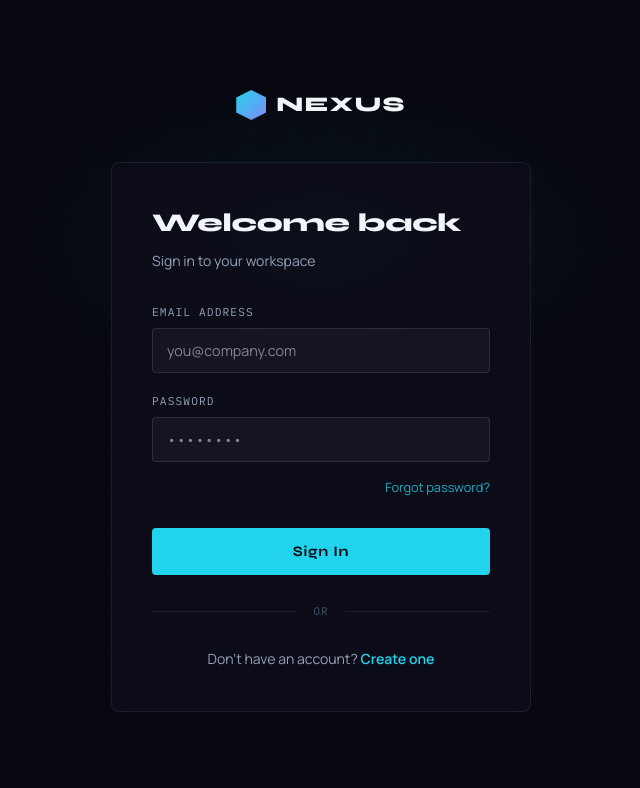
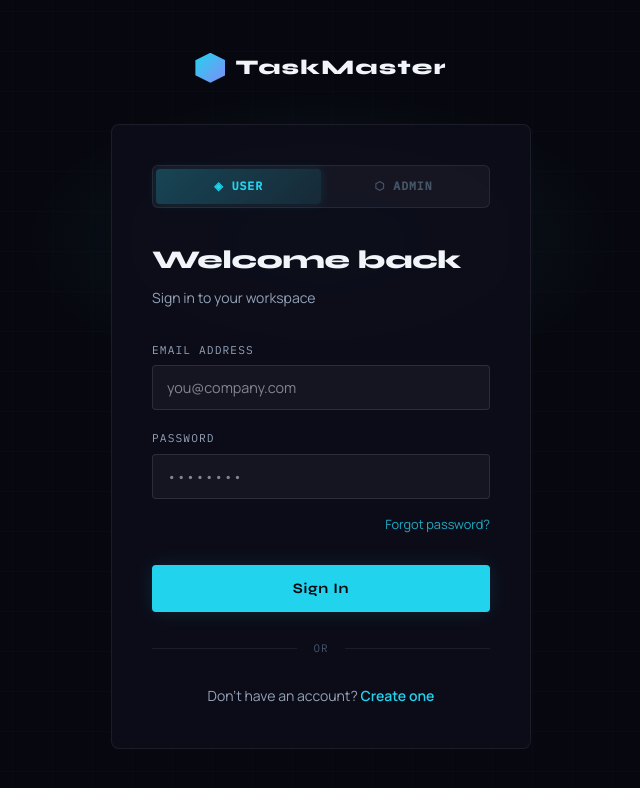
Before and after one commit to CTSE-TaskManagementSystem-2026/frontend-service, a Next.js app: page /login in a window 1280 px wide. Shown: the top 788 px of the page, without its empty margins (319-959 px from the left). Built offline with nearby package versions, Linux system fonts and the light colour scheme.

Commit message:
Feat(Added admin, user login and user register via auth-service endpoints)

```diff
--- a/app/login/page.tsx
+++ b/app/login/page.tsx
@@ -3,7 +3,10 @@
 import { useState } from 'react';
 import Link from 'next/link';
 
+type Role = 'user' | 'admin';
+
 export default function LoginPage() {
+  const [role, setRole] = useState<Role>('user');
   const [form, setForm] = useState({ email: '', password: '' });
   const [loading, setLoading] = useState(false);
   const [error, setError] = useState('');
@@ -17,22 +20,42 @@ export default function LoginPage() {
     setError('');
     setLoading(true);
     try {
-      // POST to auth-service
-      const res = await fetch(`${process.env.NEXT_PUBLIC_AUTH_SERVICE_URL}/auth/login`, {
+      // Both user and admin login go through the same auth-service login endpoint.
+      // The auth-service returns a role field in the response; we use it to redirect.
+      const res = await fetch('/api/auth', {
         method: 'POST',
         headers: { 'Content-Type': 'application/json' },
-        body: JSON.stringify(form),
+        body: JSON.stringify({ action: 'login', email: form.email, password: form.password }),
       });
-      if (!res.ok) throw new Error('Invalid credentials');
+
       const data = await res.json();
-      localStorage.setItem('token', data.accessToken);
-      window.location.href = '/dashboard';
+      if (!res.ok) throw new Error(data.message || 'Login failed');
+
+      // Validate that the returned role matches what the user selected
+      if (data.role !== role) {
+        throw new Error(
+          role === 'admin'
+            ? 'Access denied. This account does not have admin privileges.'
+            : 'Please use the Admin login for this account.'
+        );
+      }
+
+      // Persist auth data
+      localStorage.setItem('token', data.token);
+      localStorage.setItem('role', data.role);
+      localStorage.setItem('name', data.name);
+      localStorage.setItem('email', data.email);
+
+      // Route based on role
+      window.location.href = data.role === 'admin' ? '/admin' : '/dashboard';
     } catch (err: any) {
       setError(err.message || 'Login failed');
     } finally {
       setLoading(false);
     }
   };
+
+  const isAdmin = role === 'admin';
 
   return (
     <div
@@ -58,19 +81,15 @@ export default function LoginPage() {
           transform: 'translate(-50%, -50%)',
           width: '600px',
           height: '300px',
-          background: 'radial-gradient(ellipse, rgba(34,211,238,0.08) 0%, transparent 70%)',
+          background: isAdmin
+            ? 'radial-gradient(ellipse, rgba(129,140,248,0.1) 0%, transparent 70%)'
+            : 'radial-gradient(ellipse, rgba(34,211,238,0.08) 0%, transparent 70%)',
           pointerEvents: 'none',
+          transition: 'background 0.4s',
         }}
       />
 
-      <div
-        style={{
-          position: 'relative',
-          zIndex: 1,
-          width: '100%',
-          maxWidth: '420px',
-        }}
-      >
+      <div style={{ position: 'relative', zIndex: 1, width: '100%', maxWidth: '420px' }}>
         {/* Logo */}
         <Link
           href="/"
@@ -100,7 +119,7 @@ export default function LoginPage() {
               color: 'var(--text-primary)',
             }}
           >
-            NEXUS
+            TaskMaster
           </span>
         </Link>
 
@@ -109,6 +128,59 @@ export default function LoginPage() {
           className="glass-card"
           style={{ borderRadius: '8px', padding: '2.5rem', background: 'rgba(13,14,26,0.85)' }}
         >
+          {/* Role toggle */}
+          <div
+            style={{
+              display: 'flex',
+              background: 'rgba(255,255,255,0.04)',
+              border: '1px solid rgba(255,255,255,0.08)',
+              borderRadius: '6px',
+              padding: '3px',
+              marginBottom: '2rem',
+            }}
+          >
+            {(['user', 'admin'] as Role[]).map((r) => (
+              <button
+                key={r}
+                onClick={() => { setRole(r); setError(''); }}
+                style={{
+                  flex: 1,
+                  padding: '8px',
+                  border: 'none',
+                  borderRadius: '4px',
+                  fontFamily: 'var(--font-mono)',
+                  fontSize: '0.72rem',
+                  fontWeight: 700,
+                  letterSpacing: '0.08em',
+                  textTransform: 'uppercase',
+                  cursor: 'pointer',
+                  transition: 'all 0.2s',
+                  background:
+                    role === r
+                      ? r === 'admin'
+                        ? 'linear-gradient(135deg, rgba(129,140,248,0.25), rgba(129,140,248,0.1))'
+                        : 'linear-gradient(135deg, rgba(34,211,238,0.25), rgba(34,211,238,0.1))'
+                      : 'transparent',
+                  color:
+                    role === r
+                      ? r === 'admin'
+                        ? '#818CF8'
+                        : '#22D3EE'
+                      : 'var(--text-muted)',
+                  boxShadow:
+                    role === r
+                      ? r === 'admin'
+                        ? '0 0 12px rgba(129,140,248,0.15)'
+                        : '0 0 12px rgba(34,211,238,0.12)'
+                      : 'none',
+                }}
+              >
+                {r === 'admin' ? '⬡ Admin' : '◈ User'}
+              </button>
+            ))}
+          </div>
+
+          {/* Heading */}
           <div style={{ marginBottom: '2rem' }}>
             <h1
               style={{
@@ -120,13 +192,14 @@ export default function LoginPage() {
                 marginBottom: '0.4rem',
               }}
             >
-              Welcome back
+              {isAdmin ? 'Admin access' : 'Welcome back'}
             </h1>
             <p style={{ fontFamily: 'var(--font-body)', fontSize: '0.875rem', color: 'var(--text-secondary)' }}>
-              Sign in to your workspace
+              {isAdmin ? 'Sign in with your administrator credentials' : 'Sign in to your workspace'}
             </p>
           </div>
 
+          {/* Error */}
           {error && (
             <div
               style={{
@@ -150,11 +223,15 @@ export default function LoginPage() {
             <label style={labelStyle}>Email address</label>
             <input
               type="email"
-              placeholder="you@company.com"
+              placeholder={isAdmin ? 'admin@company.com' : 'you@company.com'}
               value={form.email}
               onChange={(e) => setForm({ ...form, email: e.target.value })}
               style={inputStyle}
-              onFocus={(e) => (e.currentTarget.style.borderColor = 'rgba(34,211,238,0.5)')}
+              onFocus={(e) =>
+                (e.currentTarget.style.borderColor = isAdmin
+                  ? 'rgba(129,140,248,0.5)'
+                  : 'rgba(34,211,238,0.5)')
+              }
               onBlur={(e) => (e.currentTarget.style.borderColor = 'rgba(255,255,255,0.1)')}
             />
           </div>
@@ -168,12 +245,17 @@ export default function LoginPage() {
               value={form.password}
               onChange={(e) => setForm({ ...form, password: e.target.value })}
               style={inputStyle}
-              onFocus={(e) => (e.currentTarget.style.borderColor = 'rgba(34,211,238,0.5)')}
+              onFocus={(e) =>
+                (e.currentTarget.style.borderColor = isAdmin
+                  ? 'rgba(129,140,248,0.5)'
+                  : 'rgba(34,211,238,0.5)')
+              }
               onBlur={(e) => (e.currentTarget.style.borderColor = 'rgba(255,255,255,0.1)')}
             />
           </div>
 
-          {/* Forgot */}
+          {/* Forgot password (user only) */}
+          {!isAdmin && (
             <div style={{ textAlign: 'right', marginBottom: '1.75rem' }}>
               <Link
                 href="/forgot-password"
@@ -188,6 +270,7 @@ export default function LoginPage() {
                 Forgot password?
               </Link>
             </div>
+          )}
 
           {/* Submit */}
           <button
@@ -195,25 +278,33 @@ export default function LoginPage() {
             disabled={loading}
             style={{
               width: '100%',
+              marginTop: isAdmin ? '1.75rem' : '0',
               padding: '12px',
-              background: loading ? 'rgba(34,211,238,0.5)' : 'var(--accent-cyan)',
+              background: loading
+                ? 'rgba(34,211,238,0.4)'
+                : isAdmin
+                ? 'linear-gradient(135deg, #818CF8, #6366F1)'
+                : 'var(--accent-cyan)',
               border: 'none',
               borderRadius: '4px',
               fontFamily: 'var(--font-display)',
               fontWeight: 700,
               fontSize: '0.9rem',
               letterSpacing: '0.05em',
-              color: '#07080F',
+              color: isAdmin ? '#fff' : '#07080F',
               cursor: loading ? 'not-allowed' : 'pointer',
               transition: 'opacity 0.2s, transform 0.2s',
+              boxShadow: isAdmin ? '0 0 20px rgba(129,140,248,0.2)' : '0 0 20px rgba(34,211,238,0.12)',
             }}
             onMouseEnter={(e) => { if (!loading) e.currentTarget.style.opacity = '0.88'; }}
             onMouseLeave={(e) => { e.currentTarget.style.opacity = '1'; }}
           >
-            {loading ? 'Signing in…' : 'Sign In'}
+            {loading ? 'Signing in…' : isAdmin ? 'Sign In as Admin' : 'Sign In'}
           </button>
 
-          {/* Divider */}
+          {/* Divider + Sign-up (user only) */}
+          {!isAdmin && (
+            <>
               <div
                 style={{
                   display: 'flex',
@@ -223,27 +314,20 @@ export default function LoginPage() {
                 }}
               >
                 <div style={{ flex: 1, height: '1px', background: 'rgba(255,255,255,0.07)' }} />
-            <span style={{ fontFamily: 'var(--font-mono)', fontSize: '0.68rem', color: 'var(--text-muted)', letterSpacing: '0.1em' }}>OR</span>
+                <span style={{ fontFamily: 'var(--font-mono)', fontSize: '0.68rem', color: 'var(--text-muted)', letterSpacing: '0.1em' }}>
+                  OR
+                </span>
                 <div style={{ flex: 1, height: '1px', background: 'rgba(255,255,255,0.07)' }} />
               </div>
 
-          {/* Sign up link */}
-          <p
-            style={{
-              textAlign: 'center',
-              fontFamily: 'var(--font-body)',
-              fontSize: '0.875rem',
-              color: 'var(--text-secondary)',
-            }}
-          >
+              <p style={{ textAlign: 'center', fontFamily: 'var(--font-body)', fontSize: '0.875rem', color: 'var(--text-secondary)' }}>
                 Don&apos;t have an account?{' '}
-            <Link
-              href="/signup"
-              style={{ color: 'var(--accent-cyan)', textDecoration: 'none', fontWeight: 600 }}
-            >
+                <Link href="/signup" style={{ color: 'var(--accent-cyan)', textDecoration: 'none', fontWeight: 600 }}>
                   Create one
                 </Link>
               </p>
+            </>
+          )}
         </div>
       </div>
     </div>
--- a/app/page.tsx
+++ b/app/page.tsx
@@ -5,12 +5,6 @@ import ServicesSection from '@/app/components/ServicesSection';
 import FeaturesSection from '@/app/components/FeaturesSection';
 import StatsSection from '@/app/components/StatsSection';
 import Footer from '@/app/components/Footer';
-
-export const metadata: Metadata = {
-  title: 'NEXUS — Microservice Project Management Platform',
-  description:
-    'A distributed microservice platform for managing projects, tasks, and teams — with real-time analytics and enterprise-grade authentication.',
-};
 
 export default function Home() {
   return (
--- a/app/signup/page.tsx
+++ b/app/signup/page.tsx
@@ -33,10 +33,10 @@ export default function SignupPage() {
     setError('');
     setLoading(true);
     try {
-      const res = await fetch(`${process.env.NEXT_PUBLIC_AUTH_SERVICE_URL}/auth/register`, {
+      const res = await fetch('/api/auth', {
         method: 'POST',
         headers: { 'Content-Type': 'application/json' },
-        body: JSON.stringify({ name: form.name, email: form.email, password: form.password }),
+        body: JSON.stringify({ action: 'register', name: form.name, email: form.email, password: form.password }),
       });
       if (!res.ok) throw new Error((await res.json()).message || 'Registration failed');
       window.location.href = '/login';
@@ -92,7 +92,7 @@ export default function SignupPage() {
         {/* Logo */}
         <Link href="/" style={{ display: 'flex', alignItems: 'center', gap: '10px', textDecoration: 'none', marginBottom: '2.5rem', justifyContent: 'center' }}>
           <div style={{ width: '30px', height: '30px', background: 'linear-gradient(135deg, #22D3EE, #818CF8)', clipPath: 'polygon(50% 0%, 100% 25%, 100% 75%, 50% 100%, 0% 75%, 0% 25%)' }} />
-          <span style={{ fontFamily: 'var(--font-display)', fontWeight: 800, fontSize: '1.3rem', letterSpacing: '0.06em', color: 'var(--text-primary)' }}>NEXUS</span>
+          <span style={{ fontFamily: 'var(--font-display)', fontWeight: 800, fontSize: '1.3rem', letterSpacing: '0.06em', color: 'var(--text-primary)' }}>TaskMaster</span>
         </Link>
 
         <div className="glass-card" style={{ borderRadius: '8px', padding: '2.5rem', background: 'rgba(13,14,26,0.85)' }}>
```
Also changed, not shown: app/api/auth/route.ts (added, +90 -0 lines), app/api/analytics/route.ts (added), app/api/auth/profile/route.ts (added), app/api/projects/route.ts (added), app/api/tasks/route.ts (added). Lines whose indentation alone changed are shown as unchanged.
